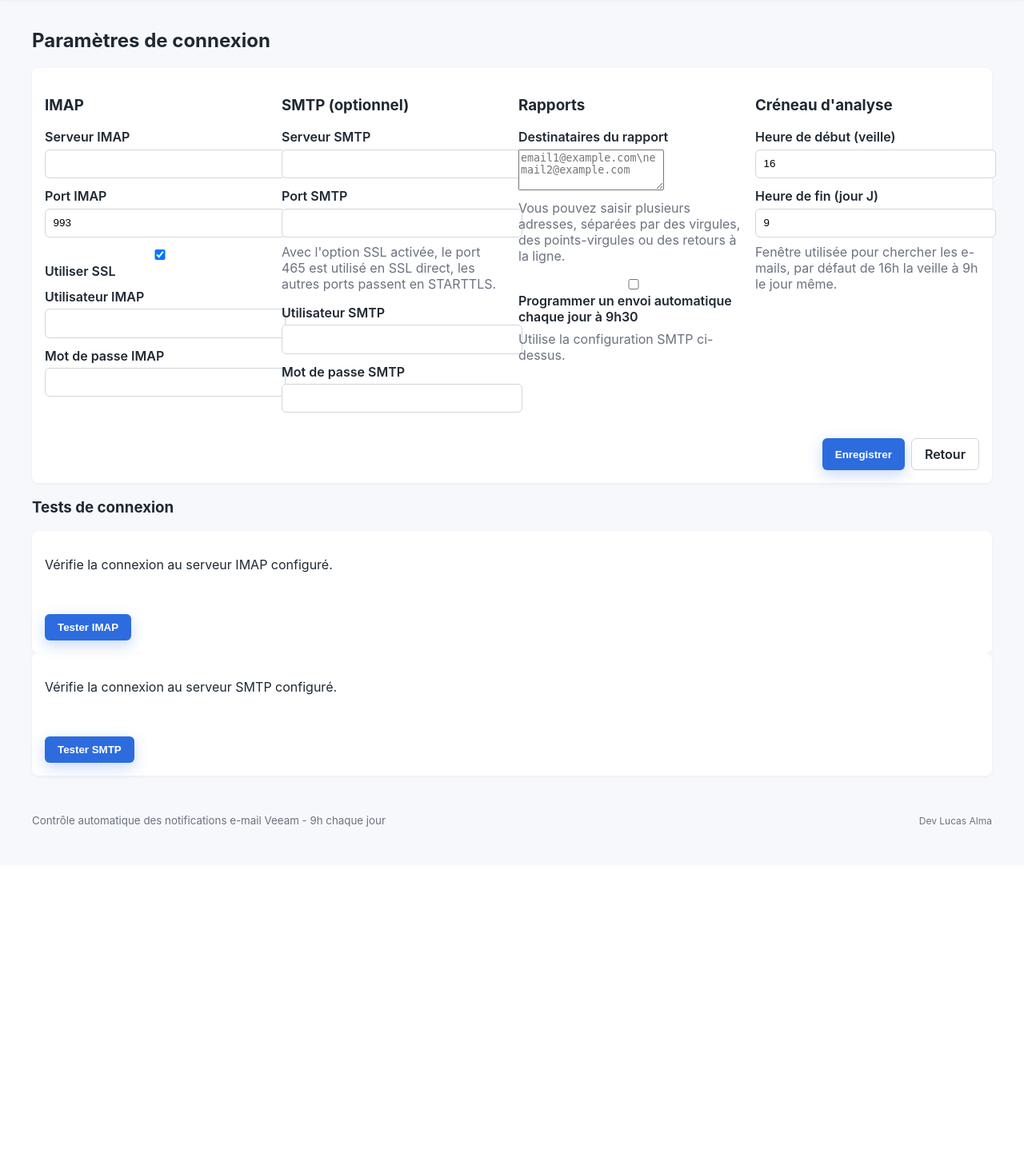
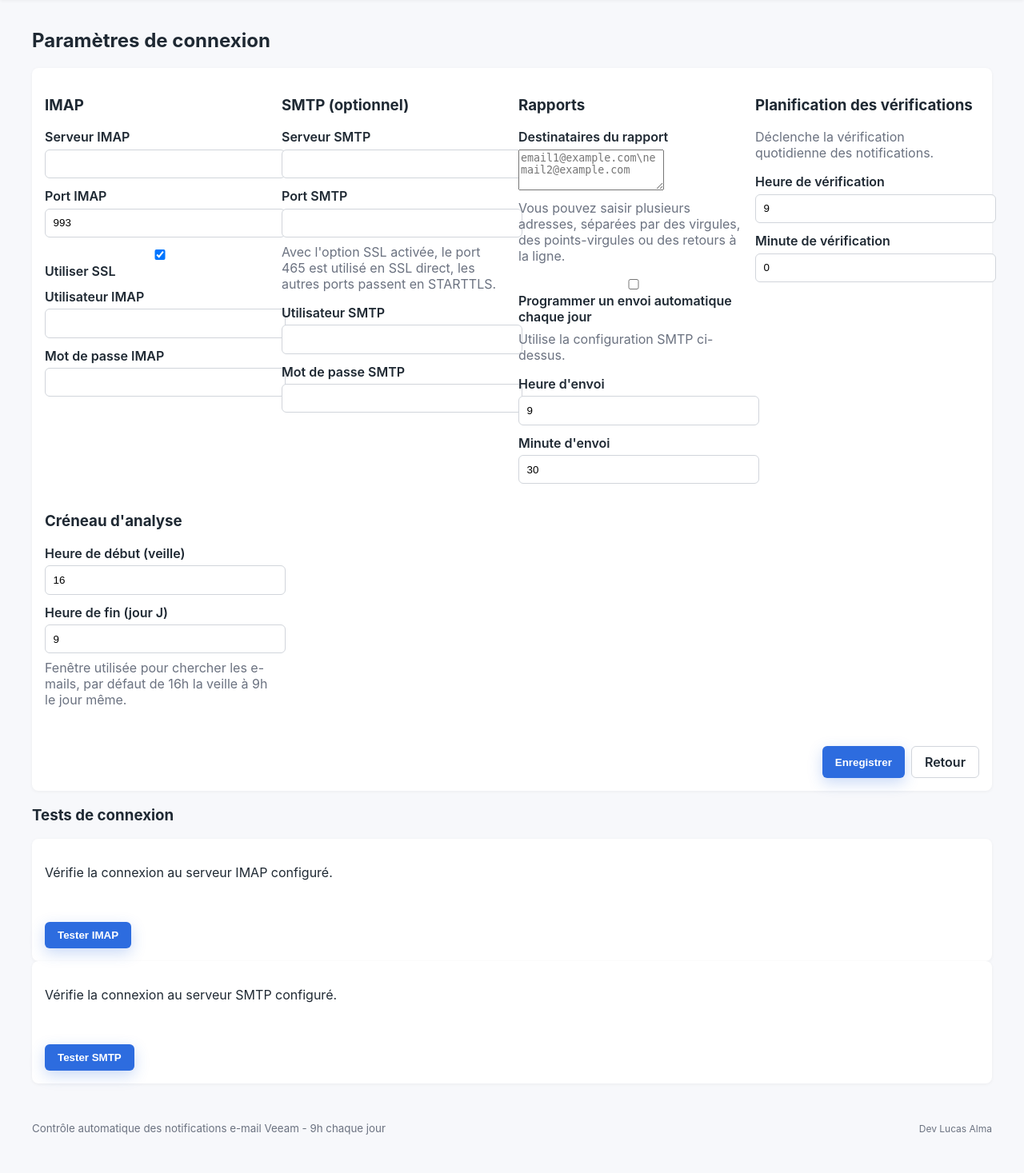
Before and after one commit to lucaspecout/veeam-notify-alma, a Flask app: page /settings in a window 1280 px wide. Shown: the part 91-1558 px from the top of the page at 80% size. Before the commit the page ends 1125 px from the top, so only its background shows below. Run offline with Flask 3, Linux system fonts and the light colour scheme; the visitor is signed in with stand-in values (Sample User, id 1); data comes from the database, SQL or seed files in the repository.

Commit message:
Add configurable schedule times

```diff
--- a/app/models.py
+++ b/app/models.py
@@ -62,6 +62,10 @@ class EmailConfig(db.Model):
     use_ssl = db.Column(db.Boolean, default=True)
     report_recipients = db.Column(db.Text)
     auto_report_enabled = db.Column(db.Boolean, default=False, nullable=False)
+    check_schedule_hour = db.Column(db.Integer, default=9, nullable=False)
+    check_schedule_minute = db.Column(db.Integer, default=0, nullable=False)
+    report_schedule_hour = db.Column(db.Integer, default=9, nullable=False)
+    report_schedule_minute = db.Column(db.Integer, default=30, nullable=False)
     check_window_start_hour = db.Column(db.Integer, default=16, nullable=False)
     check_window_end_hour = db.Column(db.Integer, default=9, nullable=False)
     updated_at = db.Column(db.DateTime, default=current_time, onupdate=current_time)
@@ -73,6 +77,10 @@ class EmailConfig(db.Model):
             instance = cls(
                 imap_port=993,
                 use_ssl=True,
+                check_schedule_hour=9,
+                check_schedule_minute=0,
+                report_schedule_hour=9,
+                report_schedule_minute=30,
                 check_window_start_hour=16,
                 check_window_end_hour=9,
             )
--- a/app/routes.py
+++ b/app/routes.py
@@ -32,6 +32,11 @@ from .scheduler import configure_jobs
 
 bp = Blueprint("main", __name__)
 
+DEFAULT_CHECK_SCHEDULE_HOUR = 9
+DEFAULT_CHECK_SCHEDULE_MINUTE = 0
+DEFAULT_REPORT_SCHEDULE_HOUR = 9
+DEFAULT_REPORT_SCHEDULE_MINUTE = 30
+
 
 def login_required(view):
     @wraps(view)
@@ -49,6 +54,14 @@ def _parse_hour(value: str | None, default: int) -> int:
     except ValueError:
         return default
     return max(0, min(23, parsed))
+
+
+def _parse_minute(value: str | None, default: int) -> int:
+    try:
+        parsed = int(value) if value is not None else default
+    except ValueError:
+        return default
+    return max(0, min(59, parsed))
 
 
 @bp.before_app_request
@@ -246,6 +259,38 @@ def settings():
         recipients = parse_report_recipients(raw_recipients)
         config.report_recipients = ", ".join(recipients) if recipients else None
         config.auto_report_enabled = request.form.get("auto_report_enabled") == "on"
+        check_schedule_hour_default = (
+            config.check_schedule_hour
+            if config.check_schedule_hour is not None
+            else DEFAULT_CHECK_SCHEDULE_HOUR
+        )
+        check_schedule_minute_default = (
+            config.check_schedule_minute
+            if config.check_schedule_minute is not None
+            else DEFAULT_CHECK_SCHEDULE_MINUTE
+        )
+        report_schedule_hour_default = (
+            config.report_schedule_hour
+            if config.report_schedule_hour is not None
+            else DEFAULT_REPORT_SCHEDULE_HOUR
+        )
+        report_schedule_minute_default = (
+            config.report_schedule_minute
+            if config.report_schedule_minute is not None
+            else DEFAULT_REPORT_SCHEDULE_MINUTE
+        )
+        config.check_schedule_hour = _parse_hour(
+            request.form.get("check_schedule_hour"), check_schedule_hour_default
+        )
+        config.check_schedule_minute = _parse_minute(
+            request.form.get("check_schedule_minute"), check_schedule_minute_default
+        )
+        config.report_schedule_hour = _parse_hour(
+            request.form.get("report_schedule_hour"), report_schedule_hour_default
+        )
+        config.report_schedule_minute = _parse_minute(
+            request.form.get("report_schedule_minute"), report_schedule_minute_default
+        )
         start_hour_default = (
             config.check_window_start_hour
             if config.check_window_start_hour is not None
--- a/templates/settings.html
+++ b/templates/settings.html
@@ -44,9 +44,62 @@
 
         <label>
             <input type="checkbox" name="auto_report_enabled" {% if config.auto_report_enabled %}checked{% endif %}>
-            Programmer un envoi automatique chaque jour à 9h30
+            Programmer un envoi automatique chaque jour
         </label>
         <p class="muted">Utilise la configuration SMTP ci-dessus.</p>
+
+        <div class="grid">
+            <div>
+                <label for="report_schedule_hour">Heure d'envoi</label>
+                <input
+                    type="number"
+                    id="report_schedule_hour"
+                    name="report_schedule_hour"
+                    min="0"
+                    max="23"
+                    value="{{ config.report_schedule_hour if config.report_schedule_hour is not none else 9 }}"
+                >
+            </div>
+            <div>
+                <label for="report_schedule_minute">Minute d'envoi</label>
+                <input
+                    type="number"
+                    id="report_schedule_minute"
+                    name="report_schedule_minute"
+                    min="0"
+                    max="59"
+                    value="{{ config.report_schedule_minute if config.report_schedule_minute is not none else 30 }}"
+                >
+            </div>
+        </div>
+    </div>
+    <div>
+        <h3>Planification des vérifications</h3>
+        <p class="muted">Déclenche la vérification quotidienne des notifications.</p>
+        <div class="grid">
+            <div>
+                <label for="check_schedule_hour">Heure de vérification</label>
+                <input
+                    type="number"
+                    id="check_schedule_hour"
+                    name="check_schedule_hour"
+                    min="0"
+                    max="23"
+                    value="{{ config.check_schedule_hour if config.check_schedule_hour is not none else 9 }}"
+                >
+            </div>
+            <div>
+                <label for="check_schedule_minute">Minute de vérification</label>
+                <input
+                    type="number"
+                    id="check_schedule_minute"
+                    name="check_schedule_minute"
+                    min="0"
+                    max="59"
+                    value="{{ config.check_schedule_minute if config.check_schedule_minute is not none else 0 }}"
+                >
+            </div>
+        </div>
     </div>
     <div>
         <h3>Créneau d'analyse</h3>
```
Also changed, not shown: app/db_migrations.py (+32 -0 lines), app/scheduler.py (+25 -5 lines).
